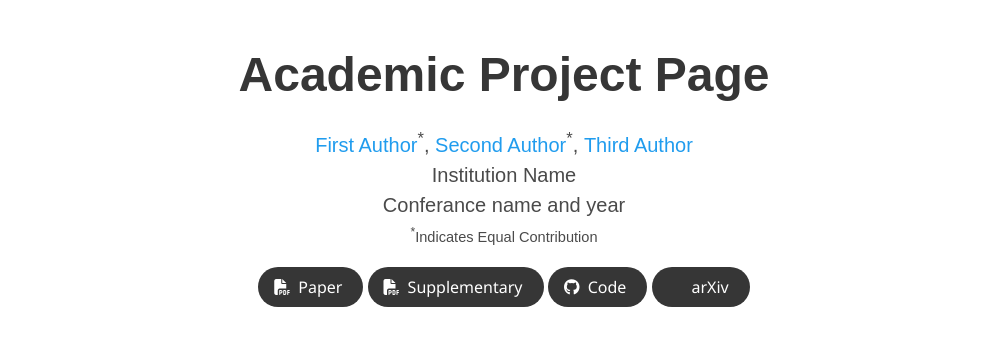
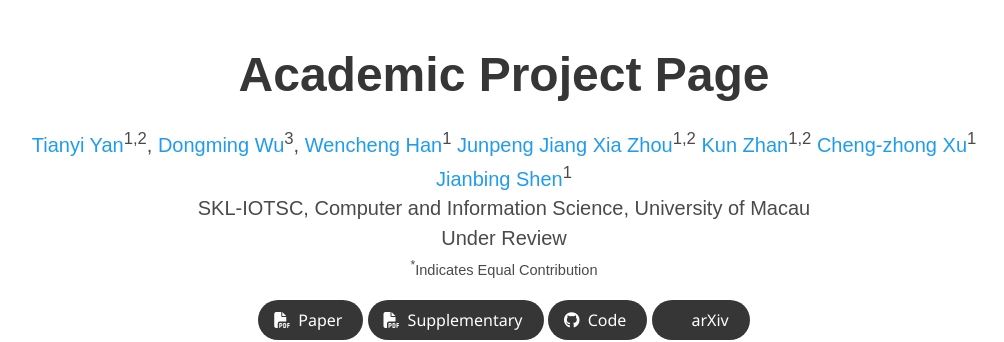
Before and after one commit to yanty123/DrivingSphere, a plain HTML site: page index.html in a window 1280 px wide. Shown: the top 342 px of the page, without its empty margins (136-1140 px from the left). Drawn offline with nearby package versions, Linux system fonts and the light colour scheme; some icons are missing; a web font is replaced by a local one.

Commit message:
Update index.html

```diff
--- a/index.html
+++ b/index.html
@@ -56,16 +56,31 @@
             <div class="is-size-5 publication-authors">
               <!-- Paper authors -->
               <span class="author-block">
-                <a href="FIRST AUTHOR PERSONAL LINK" target="_blank">First Author</a><sup>*</sup>,</span>
+                <a href="FIRST AUTHOR PERSONAL LINK" target="_blank">Tianyi Yan</a><sup>1,2</sup>,</span>
                 <span class="author-block">
-                  <a href="SECOND AUTHOR PERSONAL LINK" target="_blank">Second Author</a><sup>*</sup>,</span>
+                  <a href="SECOND AUTHOR PERSONAL LINK" target="_blank">Dongming Wu</a><sup>3</sup>,</span>
                   <span class="author-block">
-                    <a href="THIRD AUTHOR PERSONAL LINK" target="_blank">Third Author</a>
+                    <a href="https://wencheng256.github.io/" target="_blank">Wencheng Han</a><sup>1</sup>
+                  </span>
+              <span class="author-block">
+                    <a href="" target="_blank">Junpeng Jiang</a>
+                  </span>
+              <span class="author-block">
+                    <a href="" target="_blank">Xia Zhou</a><sup>1,2</sup>
+                  </span>
+              <span class="author-block">
+                    <a href="" target="_blank">Kun Zhan</a><sup>1,2</sup>
+                  </span>
+              <span class="author-block">
+                    <a href="" target="_blank">Cheng-zhong Xu</a><sup>1</sup>
+                  </span>
+              <span class="author-block">
+                    <a href="" target="_blank">Jianbing Shen</a><sup>1</sup>
                   </span>
                   </div>
 
                   <div class="is-size-5 publication-authors">
-                    <span class="author-block">Institution Name<br>Conferance name and year</span>
+                    <span class="author-block">SKL-IOTSC, Computer and Information Science, University of Macau<br>Under Review</span>
                     <span class="eql-cntrb"><small><br><sup>*</sup>Indicates Equal Contribution</small></span>
                   </div>
 
```
